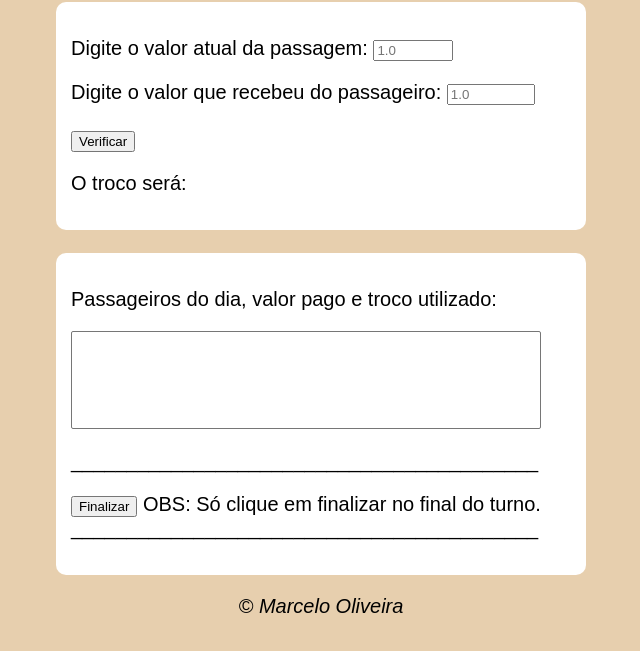
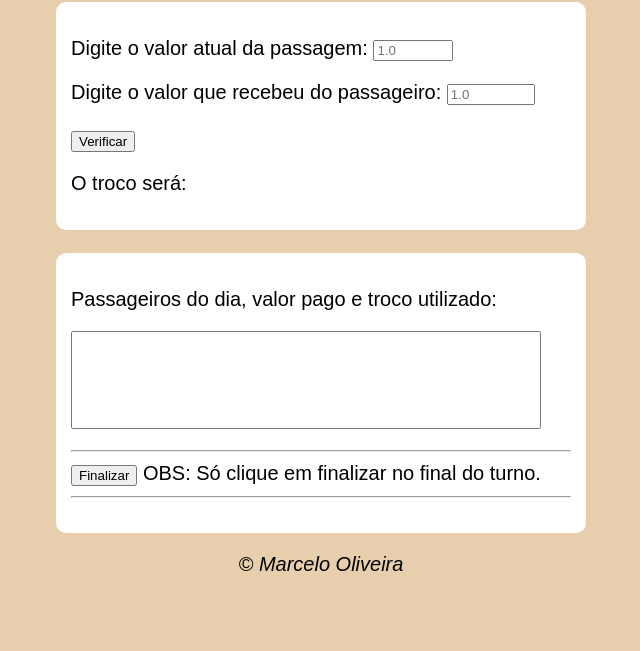
Before and after one commit to marcelodsoliveira/Primeiro-Programa, a plain HTML site: page Calculando-Troco/index.html in a window 1280 px wide. Shown: the part 83-734 px from the top of the page, without its empty margins (319-959 px from the left). Drawn offline with Linux system fonts and the light colour scheme.

Commit message:
Adding hr instead underline

```diff
--- a/Calculando-Troco/index.html
+++ b/Calculando-Troco/index.html
@@ -32,10 +32,9 @@
             <select class="logs" name="passlista" id="passlista" size="6"></select>
         </div>
         <div>
-            <p>__________________________________________</p>
-            <p>
+            <p><hr>
             <input type="button" value="Finalizar" onclick="finalizar()">  OBS: Só clique em finalizar no final do turno.
-            __________________________________________</p>
+            <hr></p>
         </div>
     </section>
     <footer>
```
